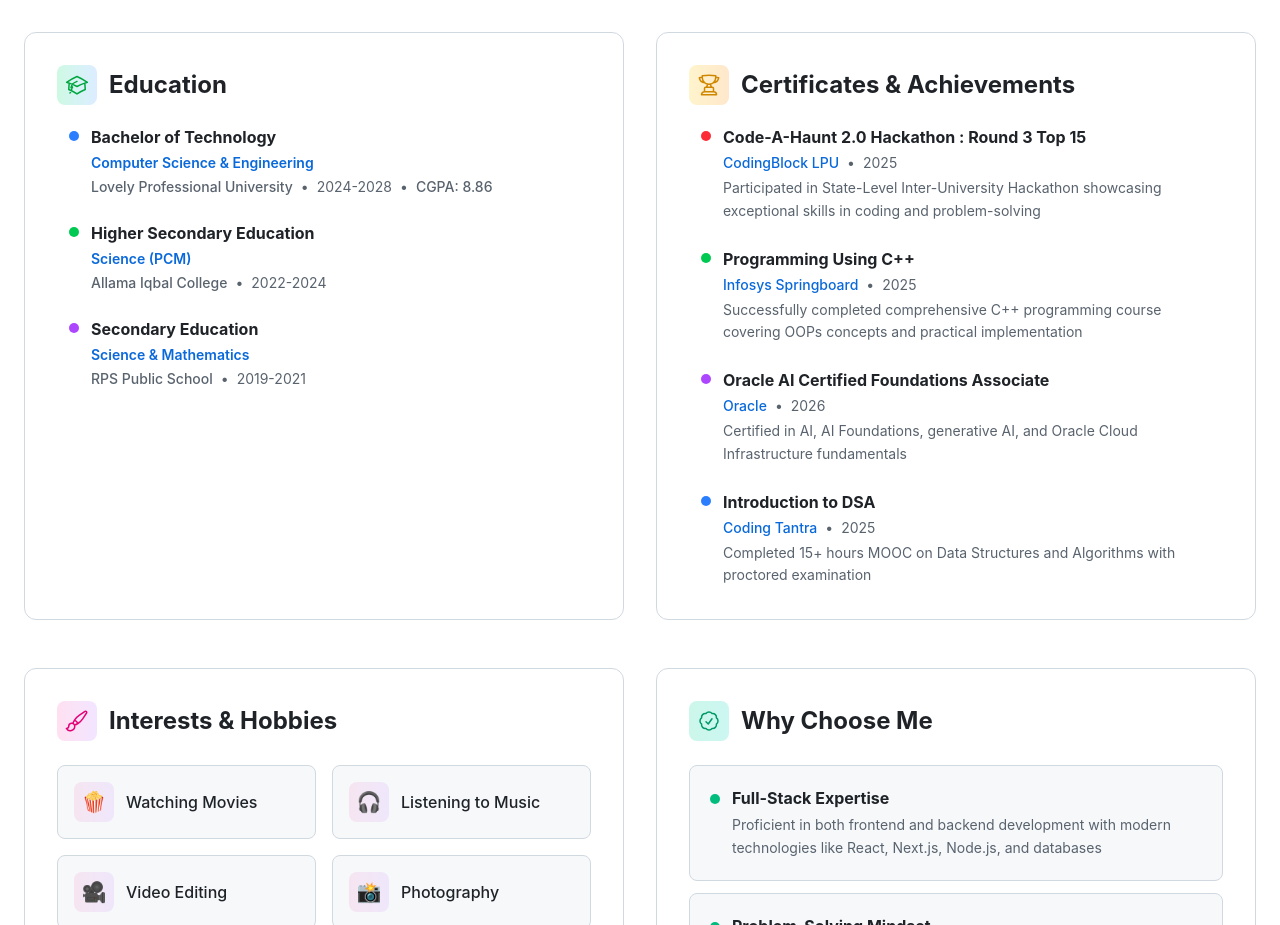
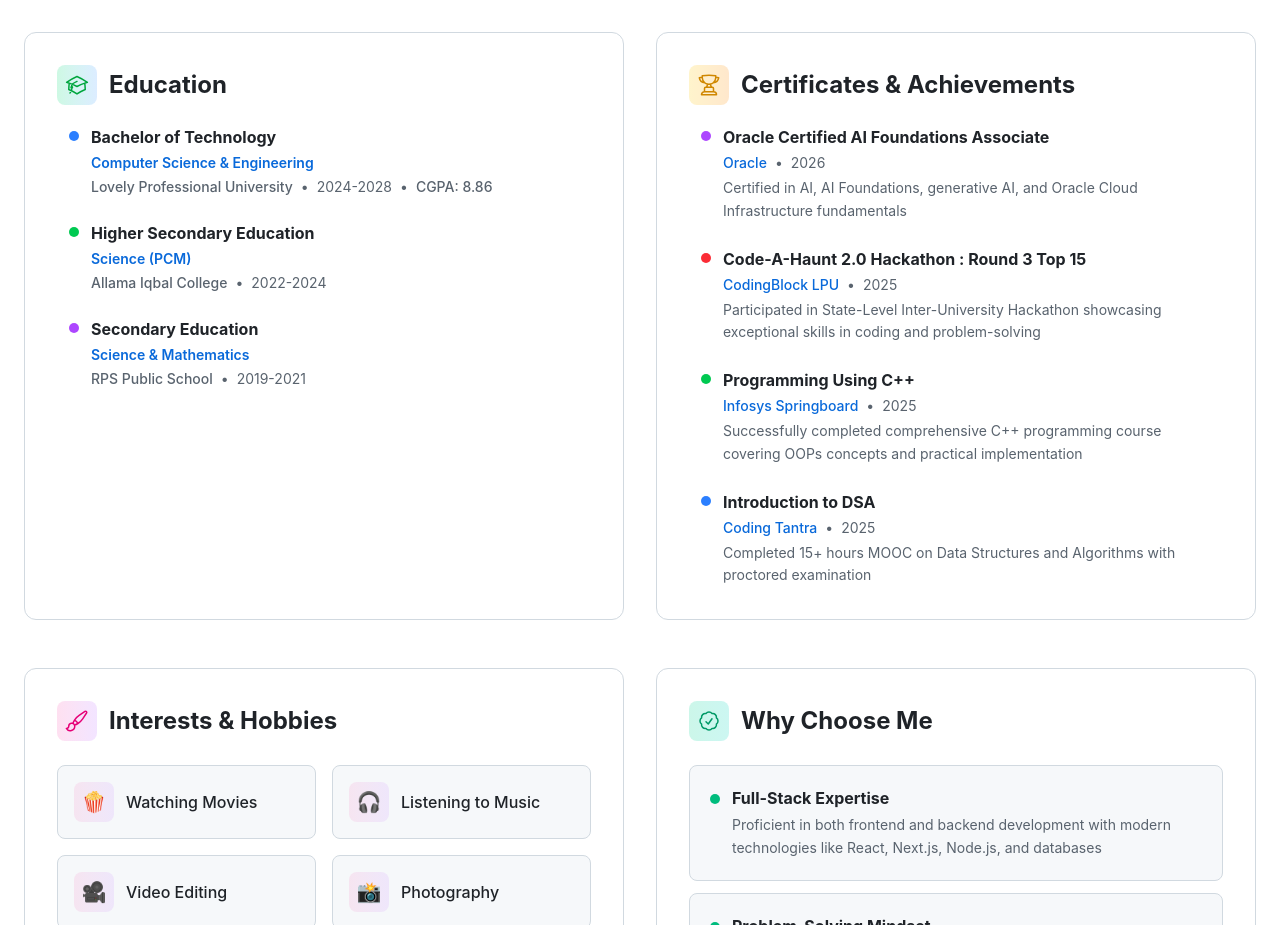
Before and after one commit to adarsh3699/My-New-Portfolio, a Next.js app: page /about in a window 1280 px wide. Shown: the part 1980-2905 px from the top of the page. Built offline with nearby package versions, Linux system fonts and the light colour scheme; no server answers.

Commit message:
feat: update achievements section with new Oracle Certified AI Foundations Associate certification

```diff
--- a/src/data/about.ts
+++ b/src/data/about.ts
@@ -116,6 +116,14 @@ export const aboutData = {
 	// Certificates and achievements
 	achievements: [
 		{
+			title: "Oracle Certified AI Foundations Associate",
+			organization: "Oracle",
+			year: "2026",
+			certificateUrl: "https://drive.google.com/file/d/11gCCvdZfJZ0JAY5R481xfGww-3XTIy6J/view?usp=drive_link",
+			description: "Certified in AI, AI Foundations, generative AI, and Oracle Cloud Infrastructure fundamentals",
+			color: "bg-purple-500",
+		},
+		{
 			title: "Code-A-Haunt 2.0 Hackathon : Round 3 Top 15",
 			organization: "CodingBlock LPU",
 			year: "2025",
@@ -132,14 +140,6 @@ export const aboutData = {
 			description:
 				"Successfully completed comprehensive C++ programming course covering OOPs concepts and practical implementation",
 			color: "bg-green-500",
-		},
-		{
-			title: "Oracle AI Certified Foundations Associate",
-			organization: "Oracle",
-			year: "2026",
-			certificateUrl: "https://drive.google.com/file/d/11gCCvdZfJZ0JAY5R481xfGww-3XTIy6J/view?usp=drive_link",
-			description: "Certified in AI, AI Foundations, generative AI, and Oracle Cloud Infrastructure fundamentals",
-			color: "bg-purple-500",
 		},
 		{
 			title: "Introduction to DSA",
```
